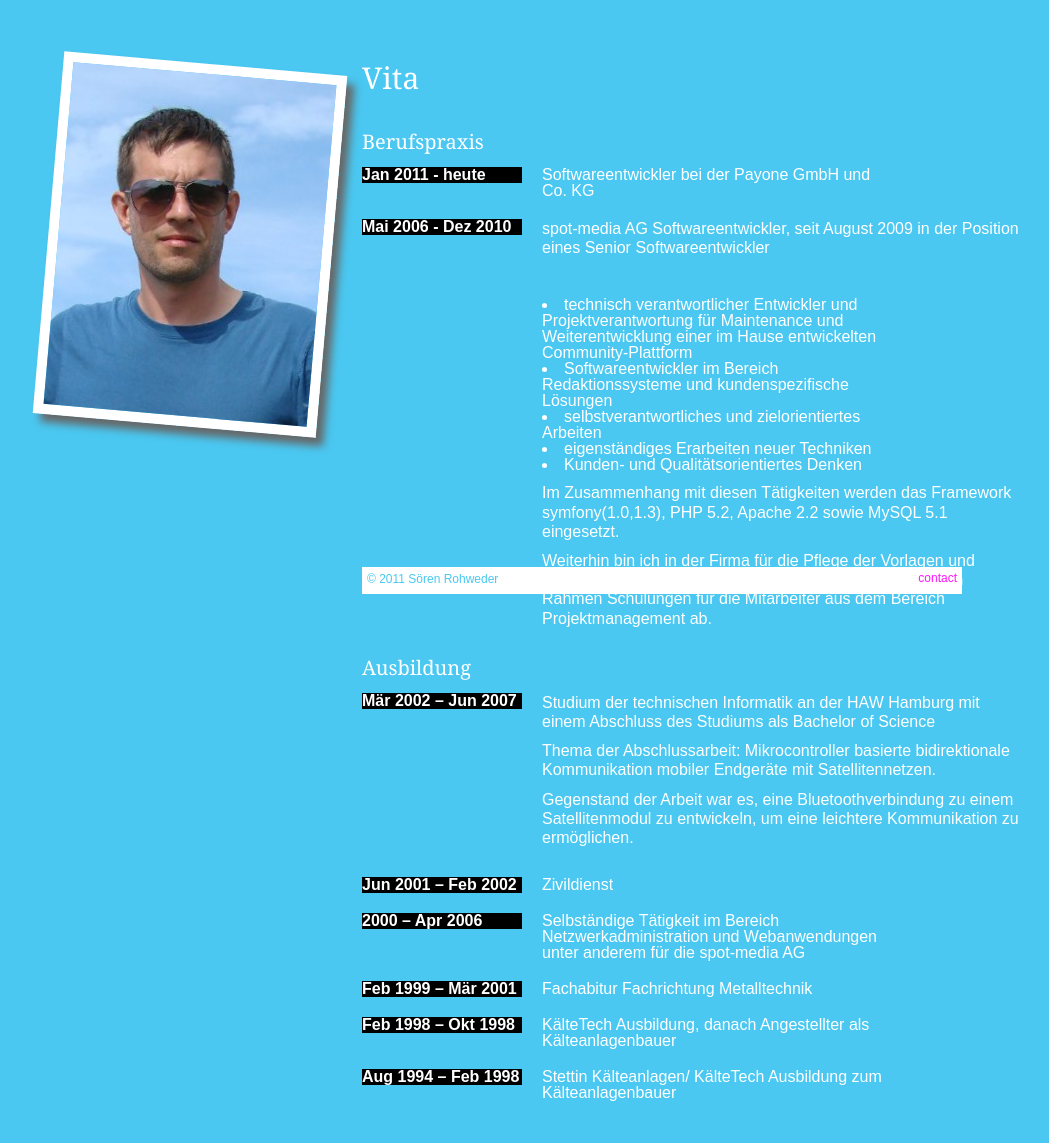
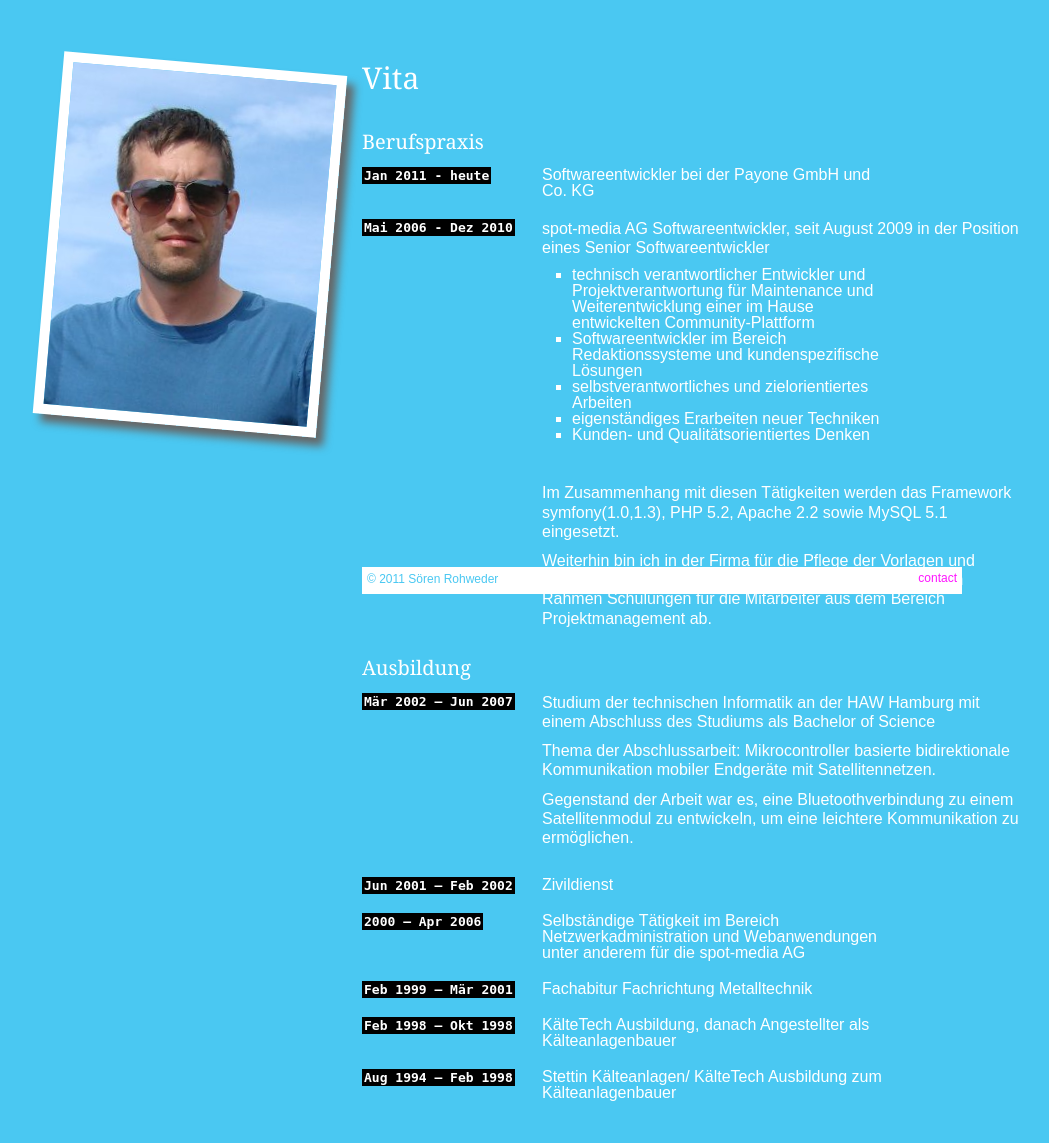
Before and after one commit to monofone/monofone.de, a PHP site: template app/views/vita.twig in a window 1280 px wide. Shown: the part 211-1354 px from the top of the page, without its empty margins (38-1087 px from the left). Run offline with PHP 8.4, Linux system fonts and the light colour scheme; the template is opened without the code that fills it, so the values that code supplies are empty; some libraries are stand-ins or nearby versions.

Commit message:
fixed typo changed font to monospace (dd)

```diff
--- a/app/views/vita.twig
+++ b/app/views/vita.twig
@@ -9,13 +9,15 @@
   <dt>
   <p>spot-media AG
 Softwareentwickler, seit August 2009 in der Position eines Senior Softwareentwickler
-  <ul></ul>
-<li>technisch verantwortlicher Entwickler und Projektverantwortung für Maintenance und
-  Weiterentwicklung einer im Hause entwickelten Community-Plattform</li>
-<li>Softwareentwickler im Bereich Redaktionssysteme und kundenspezifische Lösungen</li>
-<li>selbstverantwortliches und zielorientiertes Arbeiten</li>
-<li>eigenständiges Erarbeiten neuer Techniken</li>
-<li>Kunden- und Qualitätsorientiertes Denken</li></p>
+  <ul>
+    <li>technisch verantwortlicher Entwickler und Projektverantwortung für Maintenance und
+      Weiterentwicklung einer im Hause entwickelten Community-Plattform</li>
+    <li>Softwareentwickler im Bereich Redaktionssysteme und kundenspezifische Lösungen</li>
+    <li>selbstverantwortliches und zielorientiertes Arbeiten</li>
+    <li>eigenständiges Erarbeiten neuer Techniken</li>
+    <li>Kunden- und Qualitätsorientiertes Denken</li>
+  </ul>
+  </p>
   <p>Im Zusammenhang mit diesen Tätigkeiten werden das Framework symfony(1.0,1.3), PHP 5.2, Apache 2.2
 sowie MySQL 5.1 eingesetzt.</p>
   <p>Weiterhin bin ich in der Firma für die Pflege der Vorlagen und Schulung für OpenOffice verantwortlich und
--- a/web/css/main.css
+++ b/web/css/main.css
@@ -100,6 +100,8 @@ ul#nav li a:hover
 #content_box ul{
   margin-left: 30px;
   padding-bottom: 30px;
+  list-style-type: square;
+  list-style-position: outside;
 }
 h2{
   padding: 0px 0 39px 0;
@@ -122,9 +124,10 @@ dl{
 }
 dd{
   float:left;
-  width: 160px;
   background-color: black;
   font-weight: bold;
+  padding: 2px 2px;
+  font-family: monospace;
 }
 dt{
   padding-left: 180px;
```
